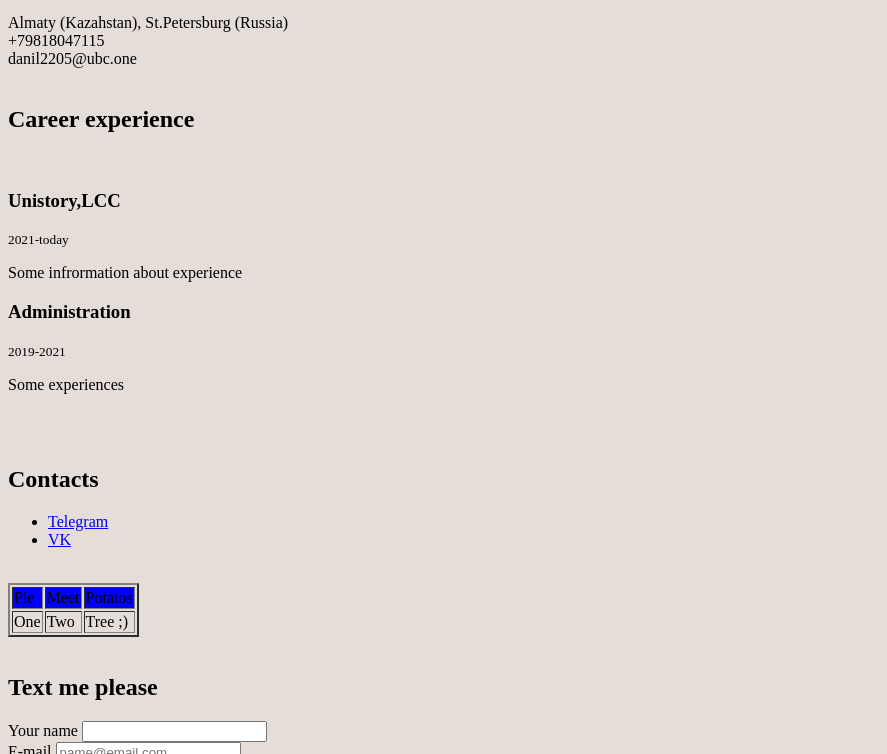
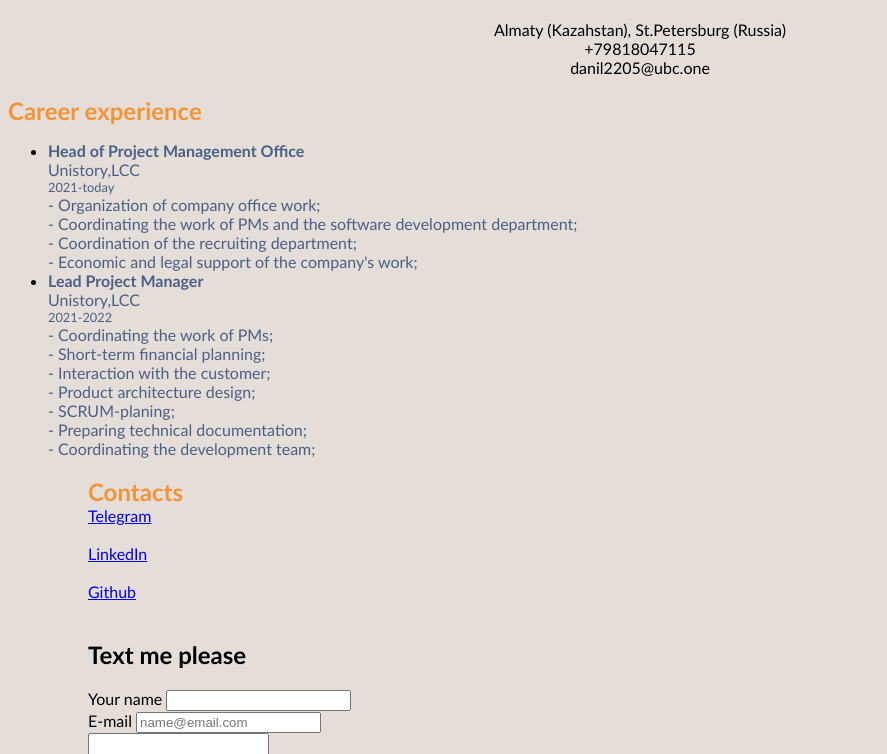
Before and after one commit to danilsPM/DS_website, a plain HTML site: page index.html in a window 1280 px wide. Shown: the part 655-1409 px from the top of the page, without its empty margins (0-887 px from the left). Drawn offline with Linux system fonts and the light colour scheme.

Commit message:
add css style

```diff
--- a/css/style.css
+++ b/css/style.css
@@ -1,3 +1,56 @@
 body{
-	font-size: 20px;
+	background-color:#dacfc7b0;
+	font-family: 'Trebuchet MS', 'Lucida Sans Unicode', 'Lucida Grande', 'Lucida Sans', Arial, sans-serif;
 }
+.intro{
+	font-style: normal;
+	text-align: center;
+}
+.heading{
+	font-size: 2em;
+	font-weight: bolder;
+}
+.prof{
+	font-size: 1.5em;
+}
+.summary{
+	font-size: 1.25em;
+	font-variant: small-caps;
+}
+.contactinfo{
+	font-size: 1em;
+	text-align: center;
+}
+.subheading{
+	font-size: 1.5em;
+	font-weight: bolder;
+	color:#F29436;
+	text-decoration: none;
+}
+.jobtitle{
+    font-size: 1em;
+    color: #4A6085;
+    font-weight: 600;
+	text-align: left;
+	text-decoration: none;
+}
+.jobplace{
+    font-size: 1em;
+    color: #4A6085;
+    font-weight: 400;
+	text-align: left;
+	text-decoration: none;
+}
+.data{
+	font-size: 0.8em;
+	color: #4A6085;
+	font-weight: 400;
+	text-align: left;
+	text-decoration: none;
+}
+.exp_info{
+	font-size: 1em;
+	color: #4A6085;
+	text-align: justify;
+	text-decoration: none;
+}
--- a/index.html
+++ b/index.html
@@ -3,8 +3,9 @@
 	<head>
 		<meta charset="UTF-8">
 		<title>Daniil Semenov CV</title>
+		<link rel="stylesheet" href="css/style.css">
 	</head>
-<body style="background-color:#E5DDD8">
+	<body>
 	<!-- <header>
 		<h1>Header of the website</h1>
 	</header>
@@ -21,66 +22,71 @@
         	<img src="images/img_main.JPG" alt="IMG_MAIN" width="368" height="553"/>
         	<div class="heading">Danil Semenov</div>
        	 	<div class="prof">Project Manager</div>
-        <p class="summary">Analytic-Management-Operation</p>
+       	 	<div class="summary">PROJECTS - ORGANIZATION - ANALYTICS</div>
 		</div>
 <br />
 	<!--Contact Information-->
         <div class="contactinfo">
-            <div class="icon">
-                <div class="fas fa-map-signs"></div>
-            </div>
-            <div class="data">
+            <div class="info">
                 Almaty (Kazahstan), St.Petersburg (Russia)
             </div>
-            <div class="icon">
-                <div class="fas fa-mobile-alt"></div>
-            </div>
-            <div class="data">
+            <div class="info">
                 +79818047115
             </div>
-            <div class="icon">
-                <div class="fas fa-envelope"></div>
-            </div>
-            <div class="data">
+            <div class="info">
                 danil2205@ubc.one
             </div>
         </div>
 </br>
-<article>
-	<p style="color:black">
-		<h2>Career experience</h2>
-	</p>
-	<br/>
-	<section>
-		<h1>Unistory,LCC</h1>
-		<p><small>2021-today</small></p>
-		<p>
-			Some infrormation about experience
-		</p></li>
-	</section>
-	<section>
-		<h1>Administration</h1>
-		<p><small>2019-2021</small></p>
-		<p>
-		Some experiences
-		</p></li>
-	</section>
-</article>
-	<br />
-	<br />
-	<p>
-		<h2>Contacts</h2>
-	</p>
+	 <!--Experience-->
+		<div class="subheading">Career experience</div>
 			<ul>
 				<li>
-			<a href="https://telegram.org/@privalov2205">Telegram</a>
+					<div class="jobtitle">Head of Project Management Office</div>
+					<div class="jobplace">Unistory,LCC</div>
+					<div class="data">2021-today</div>
+					<div class="exp_info">
+						- Organization of company office work;</br>
+						- Coordinating the work of PMs and the software development department;</br>
+						- Coordination of the recruiting department;</br>
+						- Economic and legal support of the company's work;</br>
+					</div>
 				</li>
 				<li>
-			<a href="https://vk.com/danil2205" target="_blank">VK</a>
+					<div class="jobtitle">Lead Project Manager</div>
+					<div class="jobplace">Unistory,LCC</div>
+					<div class="data">2021-2022</div>
+					<div class="exp_info">
+						- Coordinating the work of PMs;</br>
+						- Short-term financial planning;</br>
+						- Interaction with the customer;</br>
+						- Product architecture design;</br>
+						- SCRUM-planing;</br>
+						- Preparing technical documentation;</br>
+						- Coordinating the development team;</br>
+					</div>
 				</li>
-	</ul>
+			<ul>
+<br />
+	<!-- Contacts -->
+		<div class="subheading">Contacts</div>
+		<div class="social">
+			<a href="https://telegram.org/@privalov2205" target="_blank">Telegram</a>
+			<a href="linkedInlink" target="_blank">
+				<div class="icon">
+				 	<span style="padding-left:10px;"></span>
+					 <div class="fab fa-linkedin">LinkedIn</div>
+				</div>
+			</a>
+			<a href="githublink" target="_blank">
+				<div class = "icon">
+					<span style="padding-left:10px;"></span>
+			 	 <div class="fab fa-github">Github</div>
+				</div>
+			</a>
+		</div>
 <br/>
-	<table border="2">
+	<!-- <table border="2">
 		<tr bgcolor="blue">
 		   <td>Pie</td>
 		   <td>Meet</td>
@@ -92,7 +98,7 @@
 			<td>Tree ;)</td>
 		 </tr>
 	 </table>
-	 <br />
+	 <br /> -->
 	 <h2>Text me please</h2>
 	 <form>
 		<label>Your name</label>
@@ -103,12 +109,12 @@
 		<input name="choise" type="radio" value="Confirm" /><br />
 		<input type="submit" value="SEND" class="submit" />
 	 </form>
-	 <div class="section">
+	 <!-- <div class="section">
 		<h2>Some videos</h2><br />
 		<iframe src="https://youtube.com/watch?v=nWBCHjyT3bg"></iframe>
-	 </div>
+	 </div> -->
 	 <footer>
-		<h3>UBC.Inc @Copyright, 2022  </h3>
+		<div>UBC.Inc @Copyright, 2022  </div>
 	 </footer>
 </body>
 </html>
```
Lines whose indentation alone changed are shown as unchanged.
